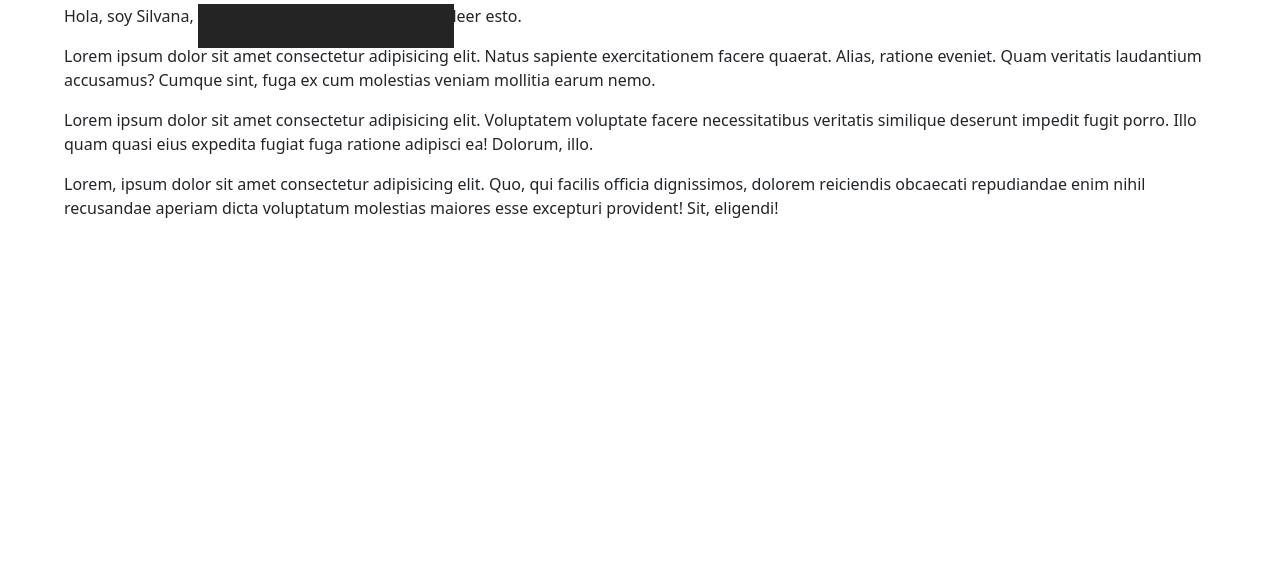
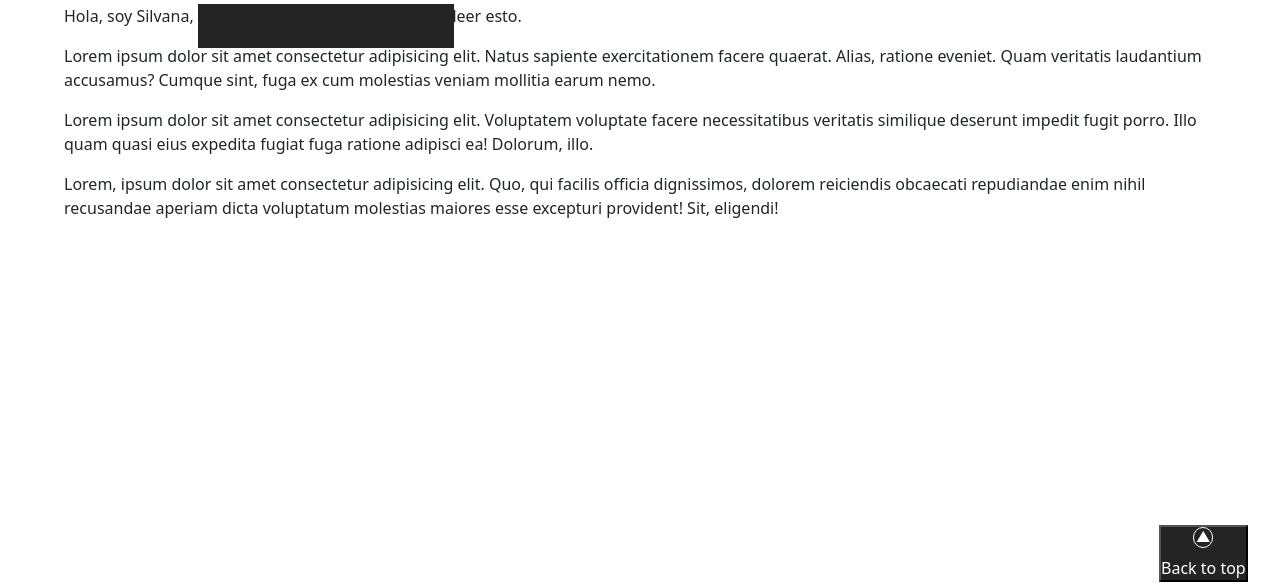
Before and after one commit to SilvanaBendahanGloria/AboutMe, a website: page index.html in a window 1280 px wide. Shown: the part 218-802 px from the top of the page. Drawn offline with nearby package versions, Linux system fonts and the light colour scheme.

Commit message:
Back to top

```diff
--- a/index.html
+++ b/index.html
@@ -221,6 +221,10 @@
       </article>
    </main>
 
+   <button>
+      <a href="#about-me" class="to-top">Back to top</a>
+   </button>
+
    <footer class="container-fluid bg-grey py-5">
       <section class="footer">
          <div class="container">
--- a/scss/components/_buttons.scss
+++ b/scss/components/_buttons.scss
@@ -0,0 +1,44 @@
+button{
+	background: #242424;
+	text-align:center;
+	font-size:100%;
+	margin:2em;
+	position: sticky;
+    bottom: 0;
+    left: 100vw;
+}
+
+.to-top{
+	color:white;
+	padding-top:1.8em;
+	display:inline-block;
+	position:relative;
+	border-color:white;
+	text-decoration:none;
+	transition:all .3s ease-out;
+}
+
+.to-top:before{
+	content:'▲';
+	font-size:.9em;
+	position:absolute;
+	top:0;
+	left:50%;
+	margin-left:-.7em;
+	border:solid .13em white;
+	border-radius:10em;
+	width:1.4em;
+	height:1.4em;
+	line-height:1.3em;
+	border-color:inherit;
+	transition:transform .5s ease-in;
+}
+
+.to-top:hover{
+	color:pink;
+	border-color:pink;
+}
+
+.to-top:hover:before{
+	transform: rotate(360deg);
+}
```
Also changed, not shown: css/style.css, 1 other file.
